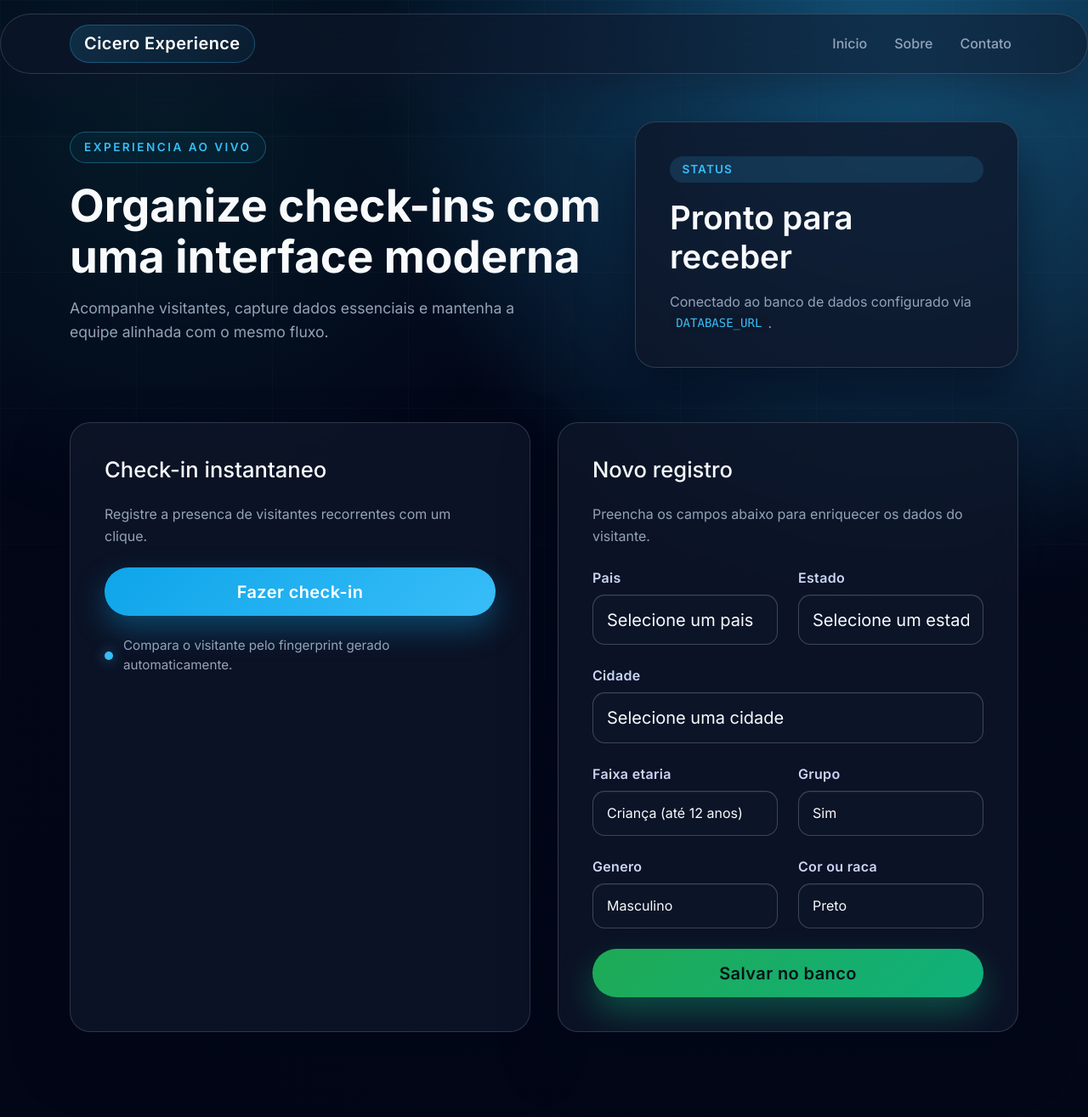
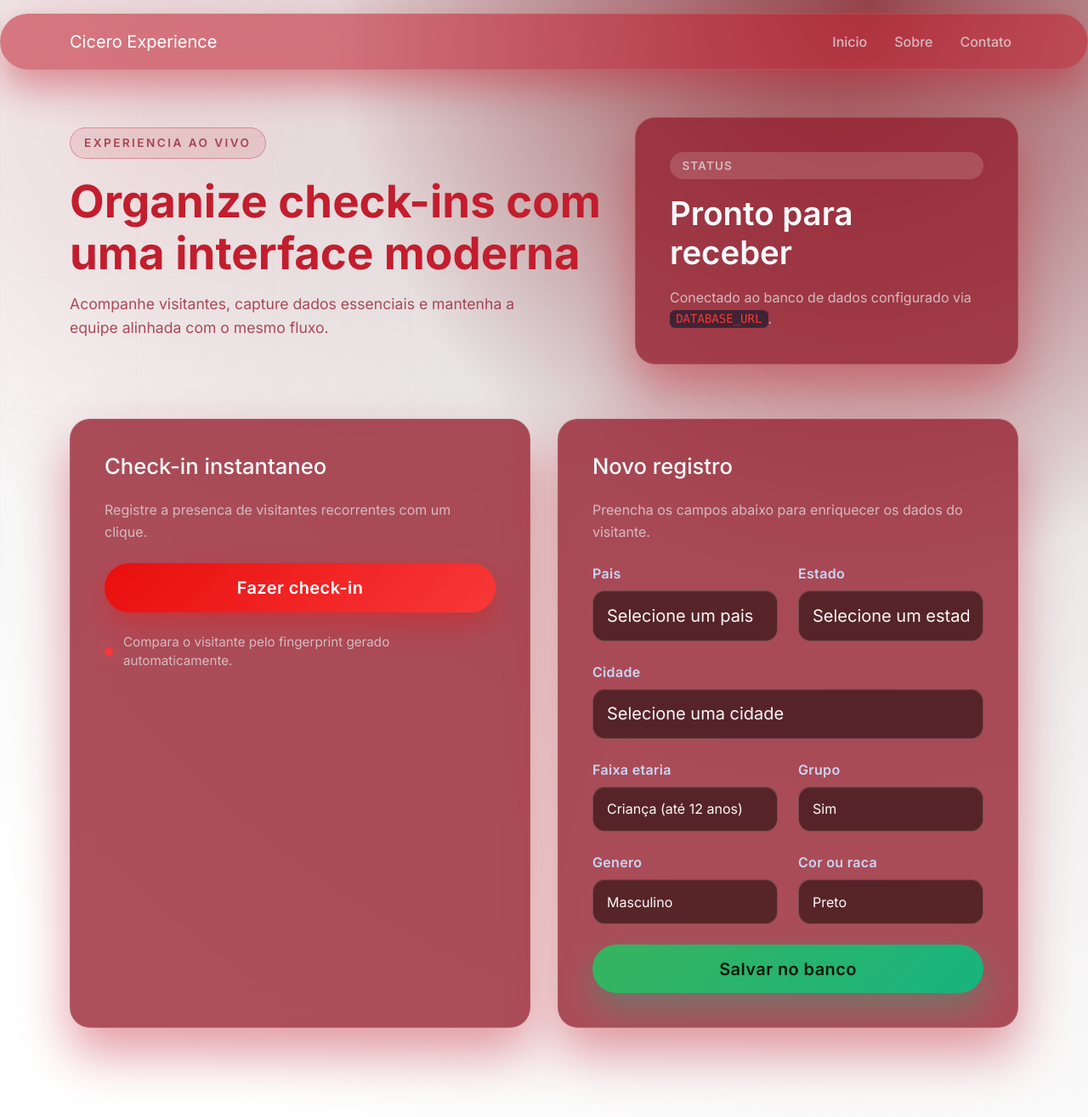
Before and after one commit to helionlf/ciceroExperience_api, a Django app: page /cicero-experience/ in a window 1280 px wide. Shown: the top 1315 px of the page at 85% size. Run offline with Django 5.2, Linux system fonts and the light colour scheme.

Commit message:
colorizacao
mudei as cores no main css, e algumas coisas no html, mas apenas visual, css.

```diff
--- a/cicero_experience/static/css/main.css
+++ b/cicero_experience/static/css/main.css
@@ -1,15 +1,15 @@
 :root {
-  --bg-top: #020617;
-  --bg-mid: #0f172a;
-  --bg-bottom: #1e293b;
-  --accent: #38bdf8;
-  --accent-strong: #0ea5e9;
-  --surface: rgba(15, 23, 42, 0.78);
-  --surface-strong: rgba(30, 41, 59, 0.92);
-  --border-glass: rgba(148, 163, 184, 0.25);
-  --text-primary: #e2e8f0;
-  --text-muted: #94a3b8;
-  --shadow-lg: 0 30px 60px rgba(2, 6, 23, 0.6);
+  --bg-top: #170202;
+  --bg-mid: #2a0f0f;
+  --bg-bottom: #3b1e1e;
+  --accent: #f83838;
+  --accent-strong: #e90e0e;
+  --surface: rgba(149, 30, 46, 0.78);
+  --surface-strong: rgba(149, 30, 46, 0.92);
+  --border-glass: rgba(184, 148, 148, 0.25);
+  --text-primary: #f0d9dc;
+  --text-muted: #d6b9bf;
+  --shadow-lg: 0 30px 60px  rgba(194, 30, 46, 0.45);
   --radius-xl: 1.5rem;
 }
 
@@ -25,7 +25,7 @@ body {
   font-family: "Inter", system-ui, -apple-system, BlinkMacSystemFont, "Segoe UI", sans-serif;
   color: var(--text-primary);
   background:
-    radial-gradient(110% 110% at 80% 0%, rgba(14, 165, 233, 0.25) 0%, rgba(2, 6, 23, 0.9) 45%, rgba(2, 6, 23, 1) 100%),
+    radial-gradient(110% 110% at 80% 0%, rgba(194, 30, 46, 0.55) 0%, rgba(255, 255, 255, 0.9) 45%, rgb(255, 255, 255) 100%),
     linear-gradient(165deg, var(--bg-top) 0%, var(--bg-mid) 55%, var(--bg-bottom) 100%);
   display: flex;
   flex-direction: column;
@@ -37,8 +37,8 @@ body::before {
   content: "";
   position: fixed;
   inset: 0;
-  background: radial-gradient(40rem 40rem at 85% 10%, rgba(56, 189, 248, 0.25), transparent),
-    radial-gradient(32rem 32rem at 15% 15%, rgba(45, 212, 191, 0.1), transparent);
+  background: radial-gradient(40rem 40rem at 85% 10%, rgba(254, 255, 255, 0.25), transparent),
+    radial-gradient(32rem 32rem at 15% 15%, rgba(194, 30, 46, 0.1), transparent);
   pointer-events: none;
   z-index: -1;
 }
@@ -57,15 +57,16 @@ body::after {
 }
 
 .glass-nav {
-  background: rgba(15, 23, 42, 0.55);
+  background: rgba(194, 30, 46, 0.55);
   border: 1px solid var(--border-glass);
   backdrop-filter: blur(18px);
   border-radius: 999px;
   padding: 0.75rem 1.5rem;
-  box-shadow: 0 20px 45px rgba(15, 23, 42, 0.45);
+  box-shadow: 0 20px 45px rgba(194, 30, 46, 0.45);
   position: relative;
 }
 
+/*tirei do projeto original*/
 .brand-badge {
   font-weight: 600;
   letter-spacing: 0.02em;
@@ -75,6 +76,7 @@ body::after {
   background: linear-gradient(135deg, rgba(56, 189, 248, 0.15), rgba(14, 165, 233, 0.05));
   color: #ffffff;
 }
+/*tirei do projeto original*/
 
 .navbar .nav-link {
   color: var(--text-muted);
@@ -131,12 +133,12 @@ body::after {
   font-size: 0.85rem;
   text-transform: uppercase;
   letter-spacing: 0.18em;
-  color: var(--accent);
+  color: var(--surface);
   font-weight: 600;
   padding: 0.45rem 1rem;
   border-radius: 999px;
-  border: 1px solid rgba(56, 189, 248, 0.35);
-  background: rgba(14, 116, 144, 0.1);
+  border: 1px solid rgba(194, 30, 46, 0.35);
+  background: rgba(194, 30, 46, 0.1);
 }
 
 .page-title {
@@ -144,13 +146,19 @@ body::after {
   font-weight: 700;
   line-height: 1.15;
   margin: 1.25rem 0 1rem;
-  color: #f8fafc;
+  color: #c21e2e
 }
 
 .hero-text {
   max-width: 36rem;
   font-size: 1.1rem;
   color: var(--text-muted);
+  line-height: 1.6;
+}
+.hero-text2 {
+  max-width: 36rem;
+  font-size: 1.1rem;
+  color: var(--surface);
   line-height: 1.6;
 }
 
@@ -165,8 +173,8 @@ body::after {
   align-items: center;
   padding: 0.35rem 0.9rem;
   border-radius: 999px;
-  background: rgba(56, 189, 248, 0.15);
-  color: var(--accent);
+  background: rgba(255, 255, 255, 0.15);
+  color: var(--text-muted);
   font-size: 0.85rem;
   font-weight: 600;
   letter-spacing: 0.08em;
@@ -221,8 +229,8 @@ body::after {
   content: "";
   position: absolute;
   inset: 0;
-  background: radial-gradient(60% 60% at 10% 10%, rgba(56, 189, 248, 0.16), transparent),
-    radial-gradient(60% 60% at 90% 20%, rgba(14, 165, 233, 0.1), transparent);
+  background: radial-gradient(60% 60% at 10% 10%, rgba(194,30,46, 0.16), transparent),
+    radial-gradient(60% 60% at 90% 20%, rgba(194,30,46, 0.1), transparent);
   opacity: 0;
   transition: opacity 0.3s ease;
   pointer-events: none;
@@ -230,8 +238,8 @@ body::after {
 
 .glass-card:hover {
   transform: translateY(-6px);
-  border-color: rgba(56, 189, 248, 0.35);
-  box-shadow: 0 40px 80px rgba(15, 23, 42, 0.55);
+  border-color: rgba(194,30,46, 0.35);
+  box-shadow: 0 40px 80px rgba(194,30,46, 0.55);
 }
 
 .glass-card:hover::before {
@@ -270,7 +278,7 @@ body::after {
   height: 10px;
   border-radius: 50%;
   background: var(--accent);
-  box-shadow: 0 0 15px rgba(56, 189, 248, 0.6);
+  box-shadow: 0 0 15px rgba(248, 56, 56, 0.6);
 }
 
 .supporting-note__text {
@@ -284,25 +292,25 @@ body::after {
 }
 
 .modern-control {
-  background: rgba(15, 23, 42, 0.65);
-  color: #f8fafc;
+  background: rgba(42, 15, 15, 0.65);
+  color: #fcf8f8;
   border-radius: 0.9rem;
-  border: 1px solid rgba(148, 163, 184, 0.35);
+  border: 1px solid rgba(184, 148, 148, 0.35);
   padding: 0.85rem 1rem;
-  box-shadow: inset 0 1px 0 rgba(248, 250, 252, 0.05);
+  box-shadow: inset 0 1px 0 rgba(252, 248, 248, 0.05);
   transition: border-color 0.2s ease, box-shadow 0.2s ease, background 0.2s ease;
 }
 
 .modern-control:focus {
-  border-color: rgba(56, 189, 248, 0.7);
-  box-shadow: 0 0 0 3px rgba(56, 189, 248, 0.18);
-  background: rgba(15, 23, 42, 0.9);
+  border-color: rgba(248, 56, 56, 0.7);
+  box-shadow: 0 0 0 3px rgba(248, 56, 56, 0.18);
+  background: rgba(42, 15, 15, 0.9);
   color: #ffffff;
 }
 
 .modern-control option {
-  color: #0f172a;
-  background: #f8fafc;
+  color: #2a0f0f;
+  background: #fcf8f8;
 }
 
 .btn {
@@ -316,14 +324,14 @@ body::after {
 .btn-primary {
   background: linear-gradient(135deg, var(--accent-strong), var(--accent));
   border: 0;
-  box-shadow: 0 15px 35px rgba(14, 165, 233, 0.35);
+  box-shadow: 0 15px 35px rgba(233, 14, 14, 0.35);
 }
 
 .btn-accent {
   background: linear-gradient(135deg, rgba(34, 197, 94, 0.85), rgba(16, 185, 129, 0.95));
   border: 0;
   box-shadow: 0 18px 38px rgba(16, 185, 129, 0.35);
-  color: #031318;
+  color: #031806;
 }
 
 .btn-primary:hover,
@@ -333,7 +341,7 @@ body::after {
 
 .btn-primary:focus-visible,
 .btn-accent:focus-visible {
-  outline: 3px solid rgba(148, 163, 184, 0.35);
+  outline: 3px solid rgba(184, 148, 148, 0.35);
   outline-offset: 2px;
 }
 
@@ -345,7 +353,7 @@ body::after {
   border-radius: 1rem;
   border: 1px solid rgba(248, 113, 113, 0.35);
   background: rgba(248, 113, 113, 0.12);
-  color: #fecdd3;
+  color: var(--accent-strong);
   backdrop-filter: blur(22px);
   padding: 1.1rem 1.4rem;
   box-shadow: 0 20px 40px rgba(127, 29, 29, 0.35);
--- a/cicero_experience/templates/cicero_experience/base.html
+++ b/cicero_experience/templates/cicero_experience/base.html
@@ -16,7 +16,7 @@
     <header class="site-header">
         <nav class="navbar navbar-expand-lg navbar-dark glass-nav">
             <div class="container">
-                <a class="navbar-brand brand-badge" href="{% url 'index' %}">Cicero Experience</a>
+                <a class="navbar-brand " href="{% url 'index' %}">Cicero Experience</a>
                 <button class="navbar-toggler" type="button" data-bs-toggle="collapse" data-bs-target="#primaryNav" aria-controls="primaryNav" aria-expanded="false" aria-label="Alternar navegacao">
                     <span class="navbar-toggler-icon"></span>
                 </button>
--- a/cicero_experience/templates/cicero_experience/index.html
+++ b/cicero_experience/templates/cicero_experience/index.html
@@ -9,7 +9,7 @@
         <div class="col-lg-7">
             <span class="hero-eyebrow">Experiencia ao vivo</span>
             <h1 class="page-title">Organize check-ins com uma interface moderna</h1>
-            <p class="hero-text">Acompanhe visitantes, capture dados essenciais e mantenha a equipe alinhada com o mesmo fluxo.</p>
+            <p class="hero-text2">Acompanhe visitantes, capture dados essenciais e mantenha a equipe alinhada com o mesmo fluxo.</p>
         </div>
         <div class="col-lg-5">
             <div class="metric-card glass-card">
```
